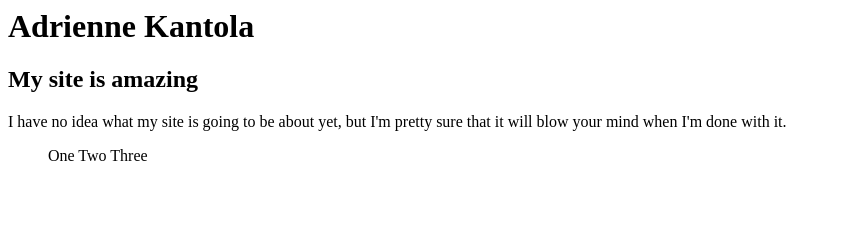
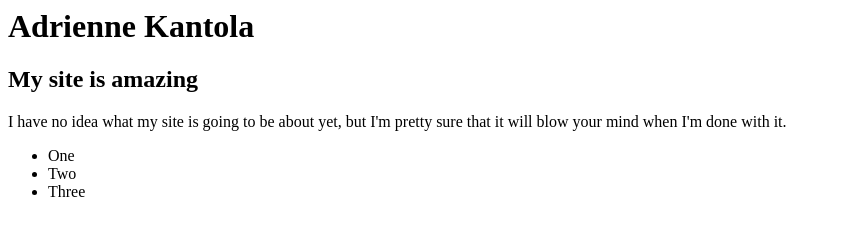
Before and after one commit to adriennekantola/adriennekantola.github.io, a plain HTML site: page index.html in a window 1280 px wide. Shown: the whole page, without its empty margins (0-841 px from the left). Drawn offline with Linux system fonts and the light colour scheme.

Commit message:
Update index.html

```diff
--- a/index.html
+++ b/index.html
@@ -7,7 +7,11 @@
   <h1>Adrienne Kantola</h1>
   <h2>My site is amazing</h2>
   <p>I have no idea what my site is going to be about yet, but I'm pretty sure that it will blow your mind when I'm done with it.</p>
-    <ul>One Two Three</ul>
+    <ul>
+      <li>One</li>
+      <li>Two </li>
+      <li>Three</li>
+    </ul>
 </body>
 
 
```
